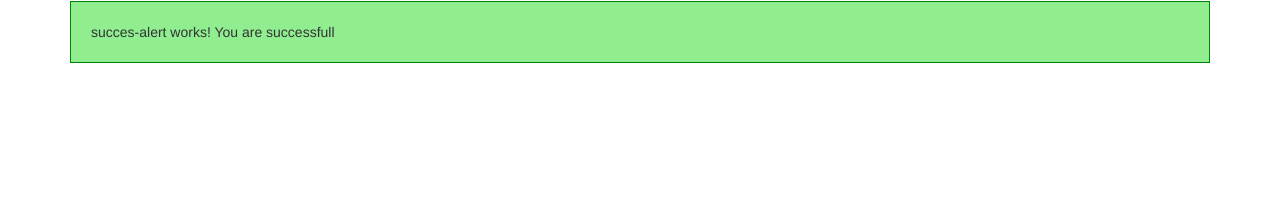
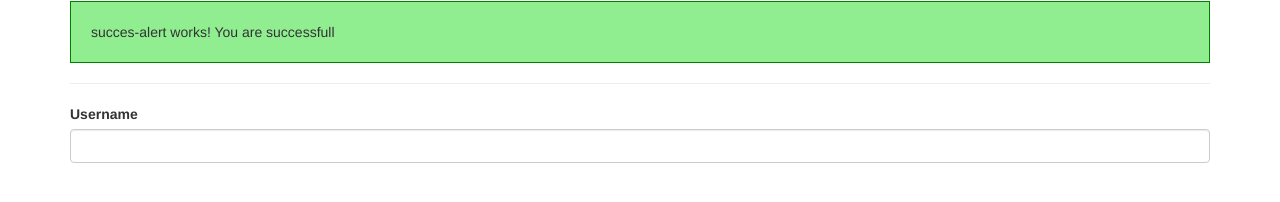
Before and after one commit to Jitgitbit/angular-exercise-one, an Angular app: page / in a window 1280 px wide. Shown: the part 436-638 px from the top of the page. Built offline with nearby package versions, Linux system fonts and the light colour scheme.

Commit message:
remember FormsModule is required for 2-way binding

```diff
--- a/src/app/app.component.html
+++ b/src/app/app.component.html
@@ -7,6 +7,9 @@
       <hr>
       <app-warning-alert></app-warning-alert>
       <app-succes-alert></app-succes-alert>
+      <hr>
+      <label>Username</label>
+      <input type="text" class="form-control" [(ngModel)]="username">
     </div>
   </div>
 </div>
--- a/src/app/app.component.ts
+++ b/src/app/app.component.ts
@@ -6,4 +6,5 @@ import { Component } from '@angular/core';
   styleUrls: ['./app.component.css']
 })
 export class AppComponent {
+  username:'';
 }
--- a/src/app/app.module.ts
+++ b/src/app/app.module.ts
@@ -1,6 +1,6 @@
 import { BrowserModule } from '@angular/platform-browser';
 import { NgModule } from '@angular/core';
-import { FormsModule } from '@angular/forms';
+import { FormsModule } from '@angular/forms';                                    //needed for 2-way binding
 
 import { AppComponent } from './app.component';
 import { ServerComponent } from './server/server.component';
@@ -18,7 +18,7 @@ import { ServersComponent } from './servers/servers.component';
   ],
   imports: [
     BrowserModule,
-    FormsModule,
+    FormsModule,                                                                    //needed for 2-way binding
   ],
   providers: [],
   bootstrap: [AppComponent]
--- a/src/app/servers/servers.component.ts
+++ b/src/app/servers/servers.component.ts
@@ -20,7 +20,7 @@ export class ServersComponent implements OnInit {
   }
 
   onCreateServer(){
-    this.serverCreationStatus = 'Server was created!';
+    this.serverCreationStatus = 'Server was created! Name is '+ this.serverName;
   }
   onUpdateServerName(event: any){
     console.log(`event:`, event);
```
